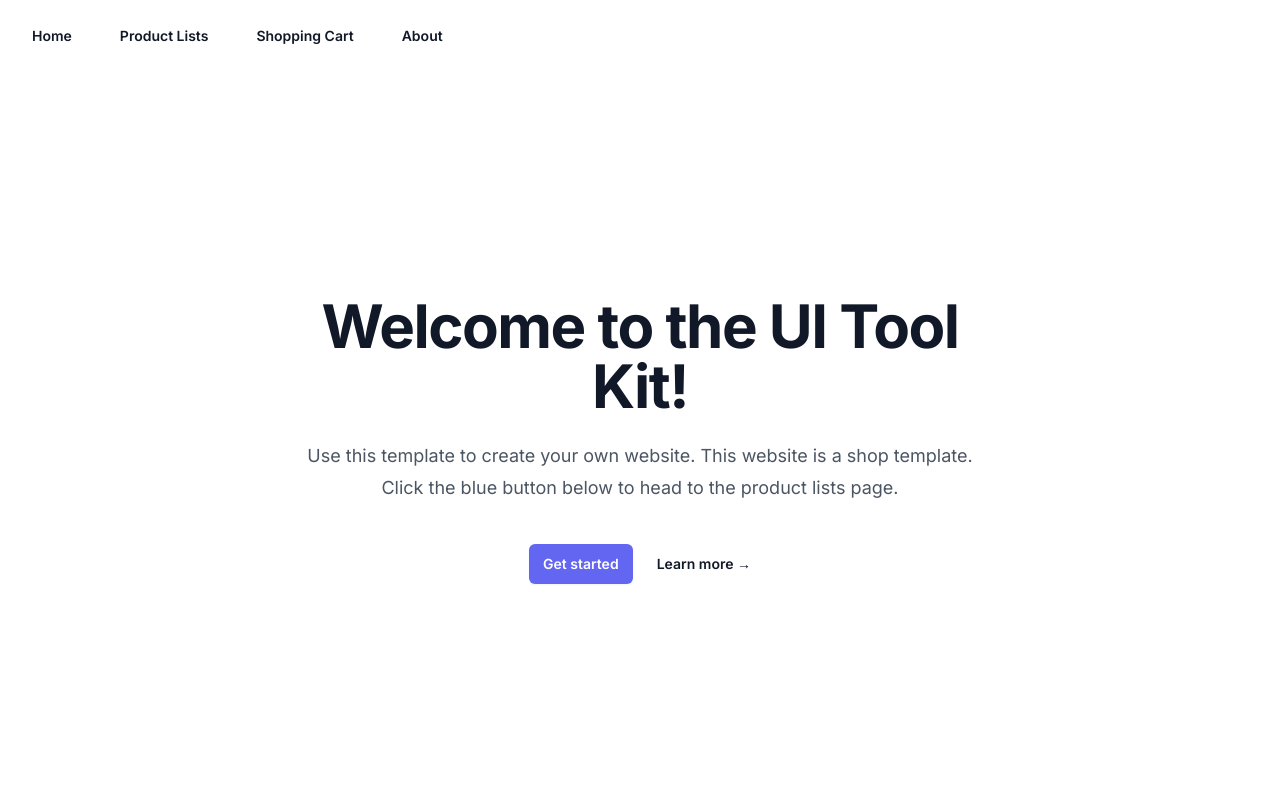
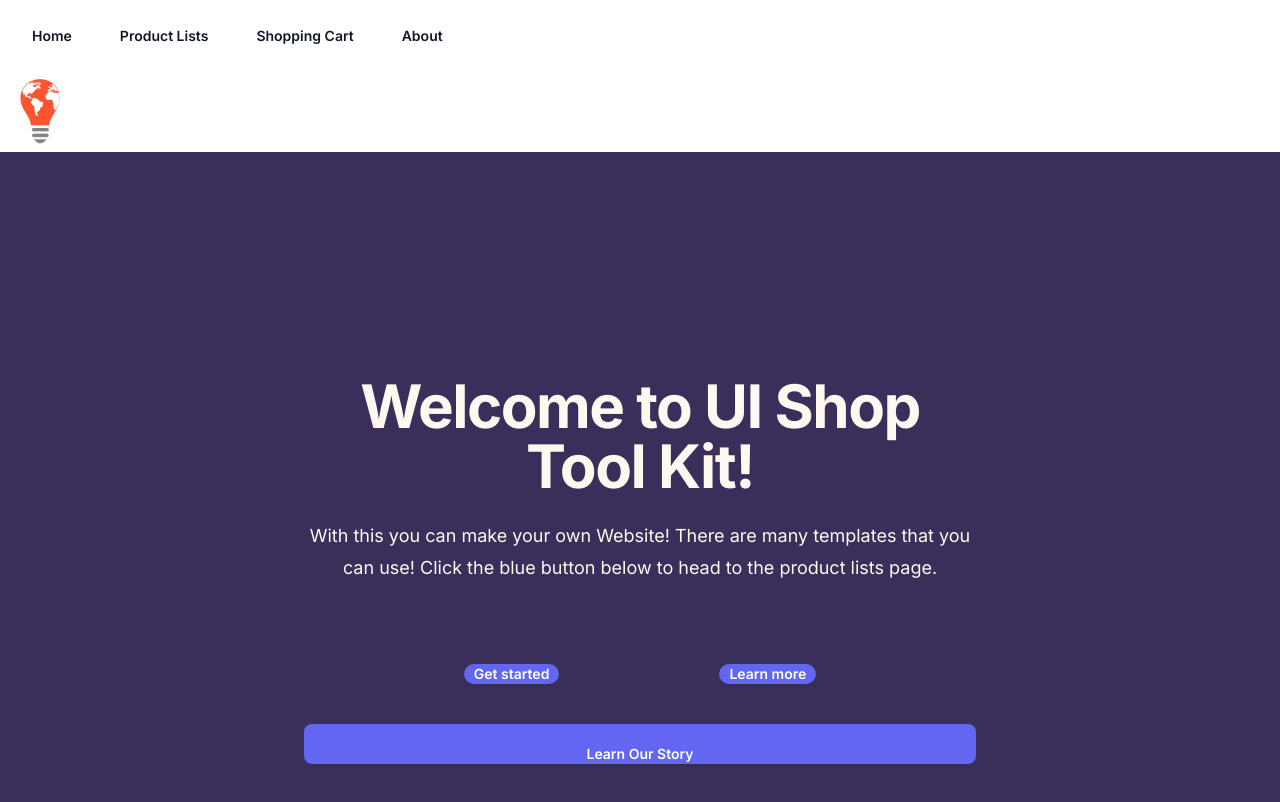
Before and after one commit to Bay-Valley-Tech-Code-Academy/UI-Tool-Kit, a Next.js app: page / in a window 1280 px wide. Shown: the top 802 px of the page. Built offline with nearby package versions, Linux system fonts and the light colour scheme.

Commit message:
home page

```diff
--- a/src/app/page.js
+++ b/src/app/page.js
@@ -1,26 +1,66 @@
 export default function Home() {
 
+
+
   return (
-    <div className="mx-auto max-w-2xl py-32 sm:py-48 lg:py-56">
+
+
+
+
+    <div className="aspect-h-1 aspect-w-1 w-full overflow-hidden rounded-[11px]bg-gray-200 lg:aspect-none group-hover:opacity-75">
+        <img alt="Bay Valley Tech Light Bulb." src="/images/bvt_logo_bg.jpg" class=" h-10 w-10 object-cover object-center lg:h-20 lg:w-20"></img>
+
+
+    <div className="bg-[#392F5A]">
+
+
+
+    <div className="mx-auto max-w-2xl py-32 sm:py-48 lg:py-56 gap-x-20 ">
+
       <div className="text-center">
-      <h1 className="text-4xl font-bold tracking-tight text-gray-900 sm:text-6xl">
-        Welcome to the UI Tool Kit!
+        <h1 className="text-4xl font-bold tracking-tight text-[#FFF8F0] sm:text-6xl ">
+          Welcome to UI Shop Tool Kit!
         </h1>
-      <p className="mt-6 text-lg leading-8 text-gray-600">
-        Use this template to create your own website. This website is a shop template. Click the blue button below to head to the product lists page.
+        <p className="mt-6 text-lg leading-8 text-[#FFF8F0] ">
+          With this you can make your own Website! There are many templates that you can use! Click the blue button below to head to the product lists page.
         </p>
-      <div className="mt-10 flex items-center justify-center gap-x-6">
+        <div className="mt-10 flex items-center justify-center gap-x-6 p-10" style={{gap:'10rem'}}  >
           <a
             href="productlists#"
-          className="rounded-md bg-indigo-500 px-3.5 py-2.5 text-sm font-semibold text-white shadow-sm hover:bg-indigo-500 focus-visible:outline focus-visible:outline-2 focus-visible:outline-offset-2 focus-visible:outline-indigo-600"
-        >
+            className=" rounded-full bg-indigo-500 px-2.5 pt-py-10 text-sm font-semibold text-white shadow-sm  hover:bg-gray-600 focus-visible:outline focus-visible:outline-2 focus-visible:outline-offset-2 focus-visible:outline-indigo-600 gap-y-50 visited:text-gray-100">
+
             Get started
           </a>
-        <a href="about#" className="text-sm font-semibold leading-6 text-gray-900">
-          Learn more <span aria-hidden="true">→</span>
+          <a href="about#"
+          className=" rounded-full bg-indigo-500 px-2.5 pt-py-10 text-sm font-semibold text-white shadow-sm  hover:bg-gray-600 focus-visible:outline focus-visible:outline-2 focus-visible:outline-offset-2 focus-visible:outline-indigo-600 gap-y-50 visited:text-gray-100" >
+            Learn more <span aria-hidden="true"></span>
           </a>
+
         </div>
       </div>
+
+
+
+      <a href="about#" className="flex justify-center rounded-lg   bg-indigo-500  pt-5  text-sm font-semibold text-white shadow-sm hover:bg-gray-600 focus-visible:outline focus-visible:outline-2 focus-visible:outline-offset-2 focus-visible:outline-blue-600 visited:text-gray-100" >
+
+            Learn Our Story <span aria-hidden="true"></span>
+
+
+          </a>
+
+
   </div>
+
+ {/* < img alt="Bay Valley Tech Light Bulb." src="/images/bvt_logo_bg.jpg" class=" h-10 w-10 object-cover object-right lg:h-5 lg:w-5">
+ </img> */}
+
+  </div>
+
+
+
+  </div>
+
+
   )
+
 }
```
Also changed, not shown: 1 other file (tests, documents, lock files or other folders). Lines whose indentation alone changed are shown as unchanged.
